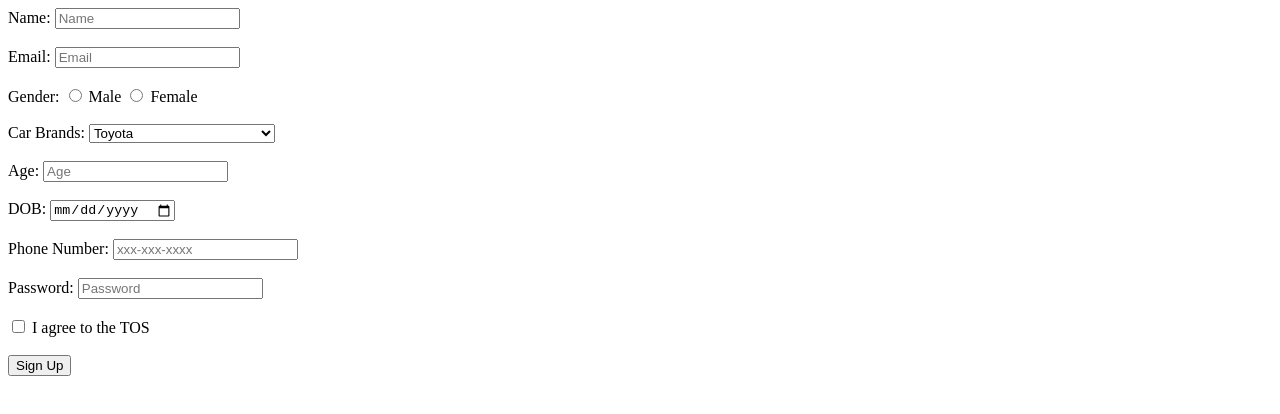
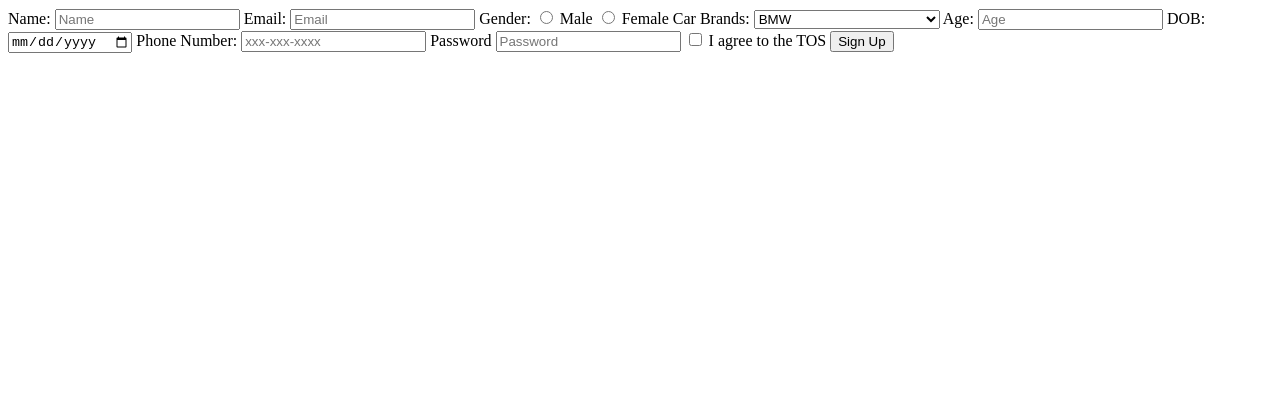
Before and after one commit to acciojob/signup-form-car-MD-SHOAIB-ASIF, a website: page main.html in a window 1280 px wide. Drawn offline with Linux system fonts and the light colour scheme.

Commit message:
created a submission

```diff
--- a/main.html
+++ b/main.html
@@ -1,5 +1,4 @@
 <!DOCTYPE html>
-
 <html>
 
 <head>
@@ -7,60 +6,46 @@
 </head>
 
 <body>
-
-
+	<!-- the entire body must be written by student -->
 	<form action="#" method="post">
         <label for="name">Name:</label>
-
-  <input type="text" id="name" name="name" placeholder="Name" required>
-<br><br>
+        <input type="Text" id="name" name="name" placeholder="Name" required>
 
         <label for="email">Email:</label>
-  <input type="email" id="email" name="email" placeholder="Email" required>
-<br><br>
+        <input type="Email" id="email" name="email" placeholder="Email" required>
 
         <label>Gender:</label>
-  <input type="radio" id="gender_m" name="gender" required>
+        <input type="Radio" id="gender_m" name="gender" required>
         <label for="gender_m">Male</label>
-  <input type="radio" id="gender_f" name="gender" required>
+        <input type="Radio" id="gender_f" name="gender" required>
         <label for="gender_f">Female</label>
-<br><br>
 
         <label for="cars">Car Brands:</label>
         <select id="cars" name="cars" required>
             <option value="" disabled>--Please choose an option--</option>
-      <option value="toyota">Toyota</option>
-      <option value="honda">Honda</option>
-      <option value="ford">Ford</option>
+            <option value="bmw">BMW</option>
+            <option value="audi">Audi</option>
+            <option value="mercedes">Mercedes</option>
         </select>
-<br><br>
 
         <label for="age">Age:</label>
-  <input type="number" id="age" name="age" placeholder="Age" required>
-<br><br>
+        <input type="Number" id="age" name="age" placeholder="Age" required>
 
         <label for="dob">DOB:</label>
-  <input type="date" id="dob" name="dob" required>
-<br><br>
+        <input type="Date" id="dob" name="dob" required>
 
         <label for="tel">Phone Number:</label>
-  <input type="tel" id="tel" name="tel" placeholder="xxx-xxx-xxxx">
-<br><br>
+        <input type="Tel" id="tel" name="tel" pattern="[0-9]{3}-[0-9]{3}-[0-9]{4}" placeholder="xxx-xxx-xxxx">
 
-  <label for="password">Password:</label>
-  <input type="password" id="password" name="password" placeholder="Password" required>
-<br><br>
+		<label for="password">Password</label>
+        <input type="Password" id="password" placeholder="Password" required>
 
-  <label>
-      <input type="checkbox" id="tos" name="tos" required>
-      I agree to the TOS
-  </label>
-<br><br>
+        <label for="tos"><input type="checkbox"heckbox" id="tos" name="tos" required>
+    I agree to the TOS</label>
+
 
         <button type="submit">Sign Up</button>
     </form>
-
-	<!-- the entire body must be written by student -->
     <script type="text/javascript" src="./script.js">
 </script>
 
```
Lines whose indentation alone changed are shown as unchanged.
